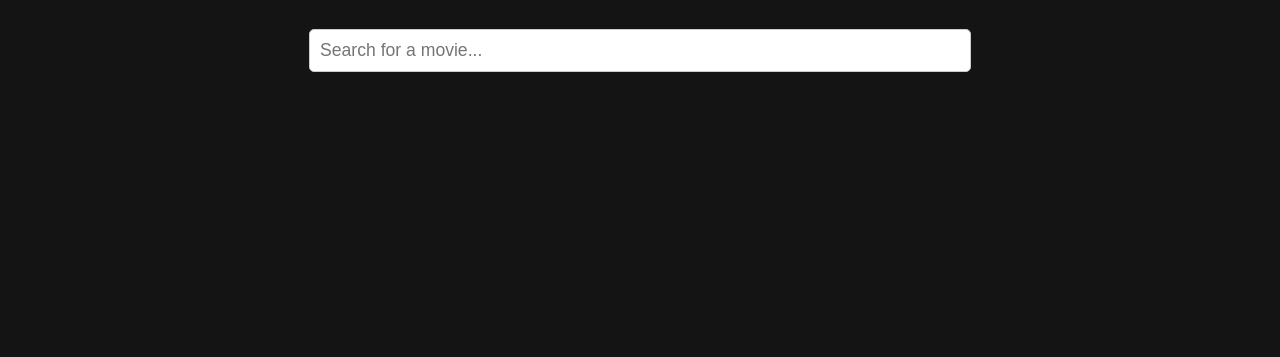
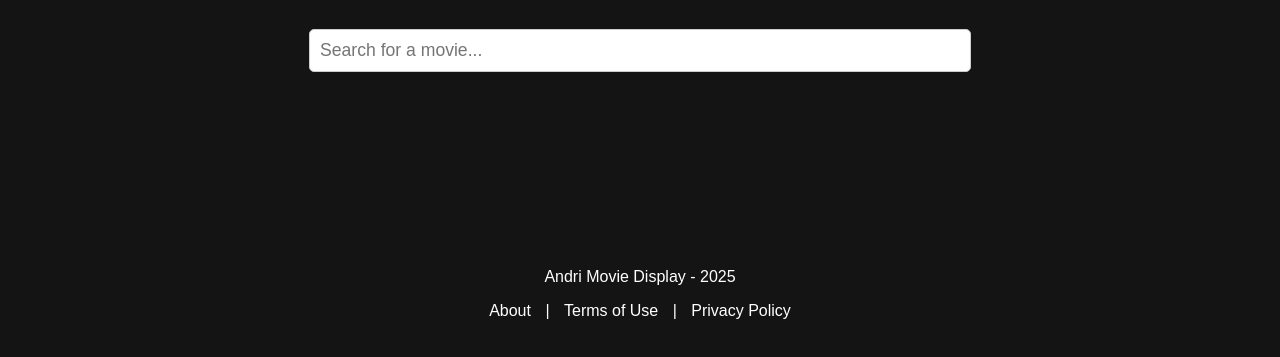
Before and after one commit to imandrifatur/movie.github.io, a plain HTML site: page index.html in a window 1280 px wide. Shown: the part 71-428 px from the top of the page. Drawn offline with Linux system fonts and the light colour scheme; no server answers.

Commit message:
Update index.html

```diff
--- a/index.html
+++ b/index.html
@@ -173,6 +173,25 @@
             height: 80%;
             border-radius: 8px;
         }
+
+          /* Footer Section */
+        footer {
+            background-color: #141414;
+            color: white;
+            padding: 40px 20px;
+            text-align: center;
+        }
+
+        footer a {
+            color: white;
+            text-decoration: none;
+            font-size: 1em;
+            margin: 0 10px;
+        }
+
+        footer a:hover {
+            text-decoration: underline;
+        }
     </style>
 </head>
 <body>
@@ -199,6 +218,16 @@
     <div id="video-container" class="video-container" onclick="closeVideo()">
         <iframe id="video-frame" src="" frameborder="0" allowfullscreen></iframe>
     </div>
+
+     <!-- Footer -->
+    <footer>
+        <p>Andri Movie Display - 2025</p>
+        <p>
+            <a href="#">About</a> |
+            <a href="#">Terms of Use</a> |
+            <a href="#">Privacy Policy</a>
+        </p>
+    </footer>
 
     <script>
         const API_KEY = '76850567acd1f0cd4678da174f243259';
```
